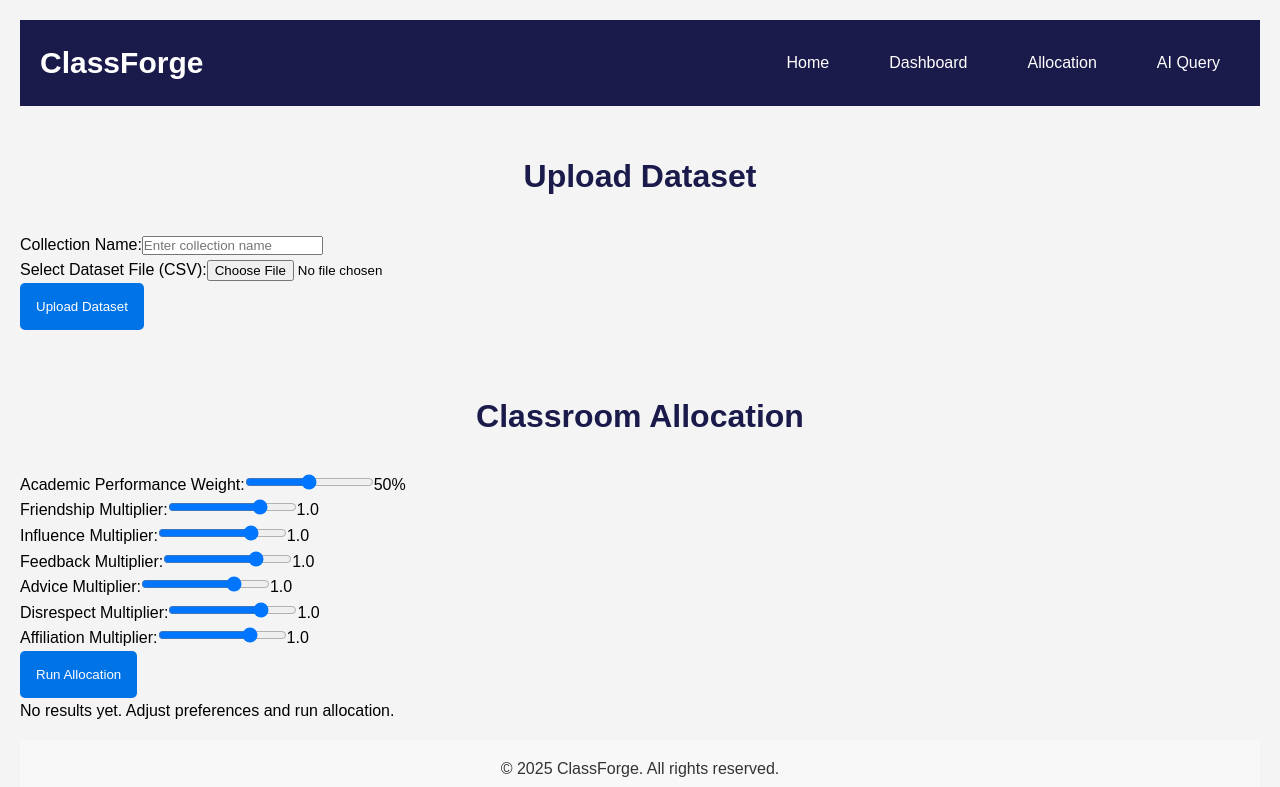
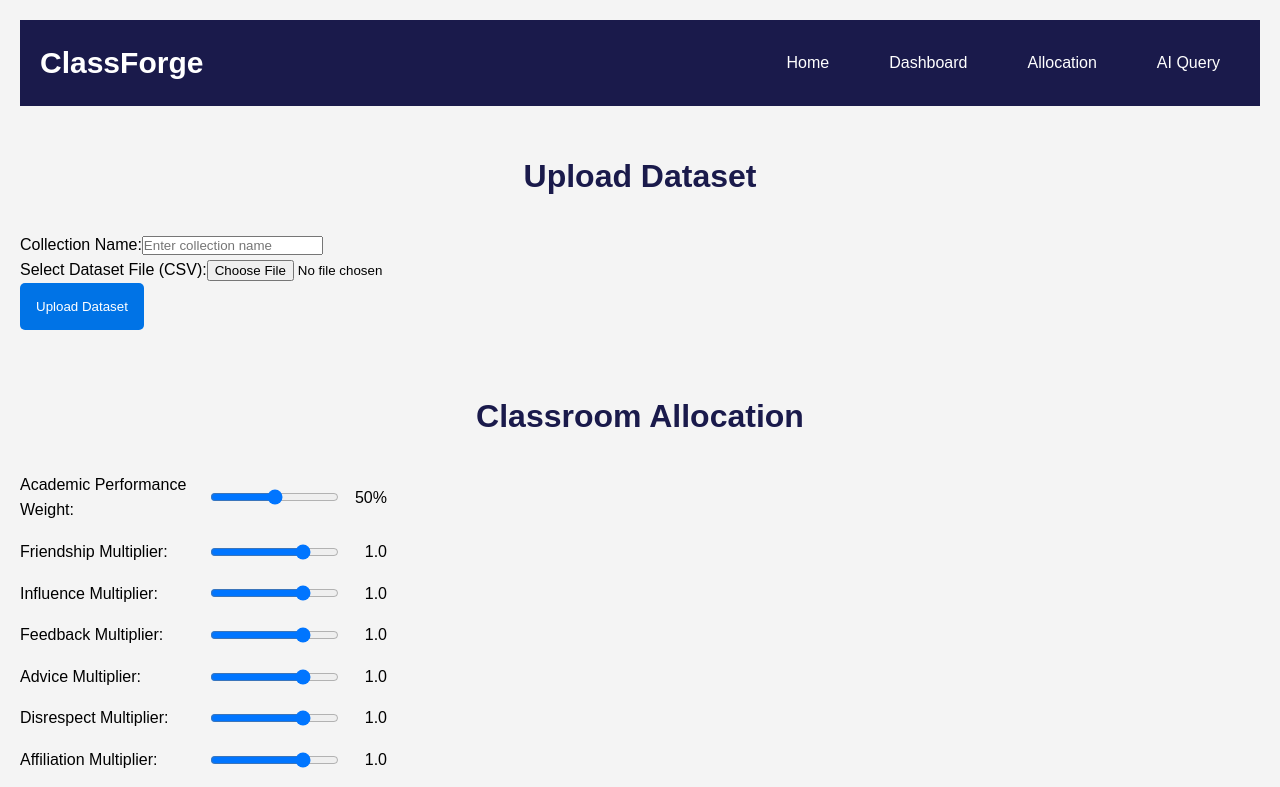
Before and after one commit to Laaden/SNA-classroom-allocation, a React (Vite) app in the folder Frontend/: page /#/weights in a window 1280 px wide. Shown: the top 787 px of the page. Built offline with nearby package versions, Linux system fonts and the light colour scheme; no server answers.

Commit message:
Update classforge.css

```diff
--- a/Frontend/src/styles/classforge.css
+++ b/Frontend/src/styles/classforge.css
@@ -402,6 +402,22 @@
   border-radius: 4px;
 }
 
+#allocationForm .form-group {
+  display: flex;
+  align-items: center;
+  margin-bottom: 1em;
+}
+
+#allocationForm .form-group label {
+  width: 180px;
+  margin-right: 10px;
+}
+
+#allocationForm .form-group span {
+  width: 3em;
+  text-align: right;
+}
+
   /* Footer */
   footer {
     background-color: #f8f8f8;
```
